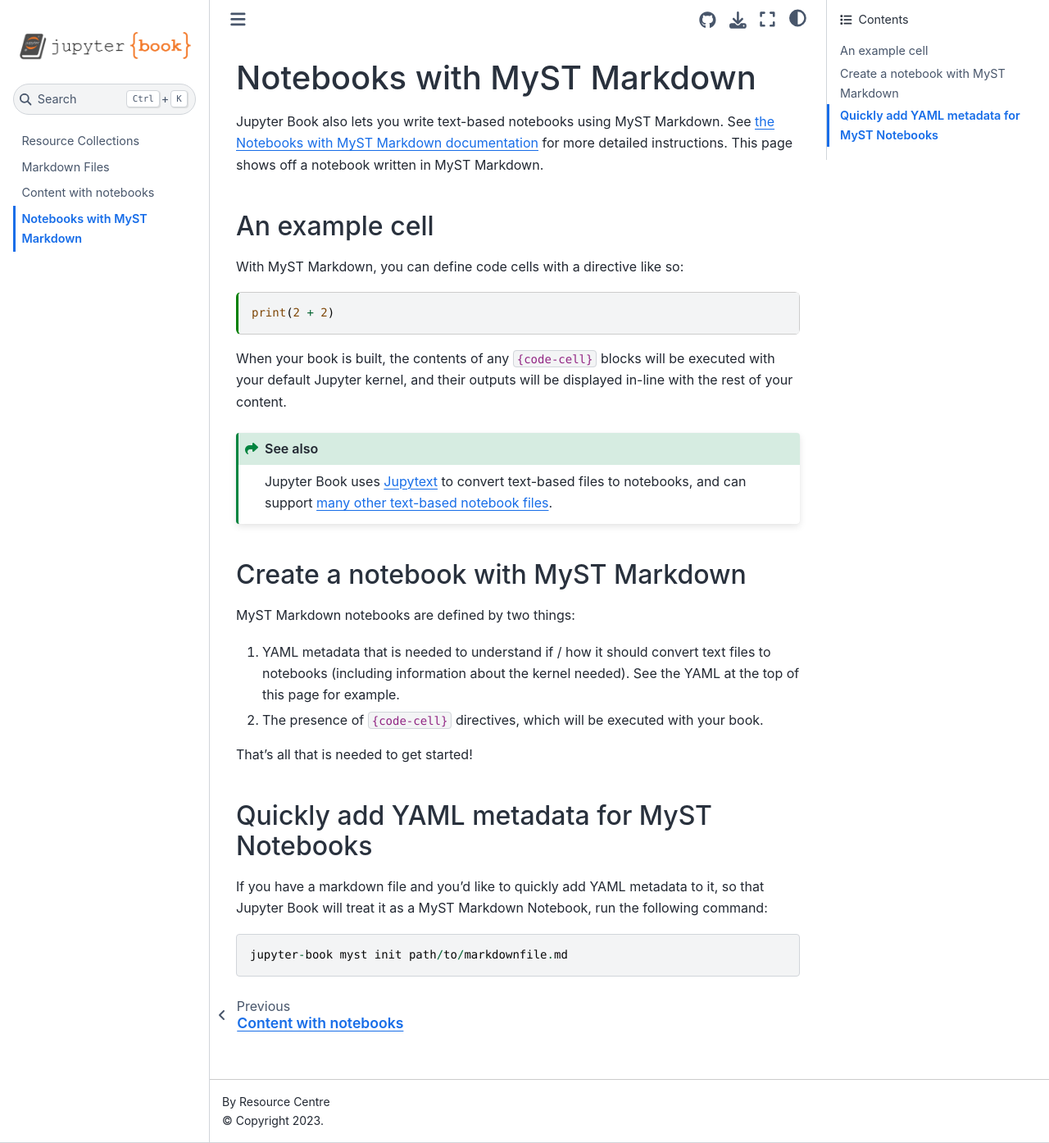
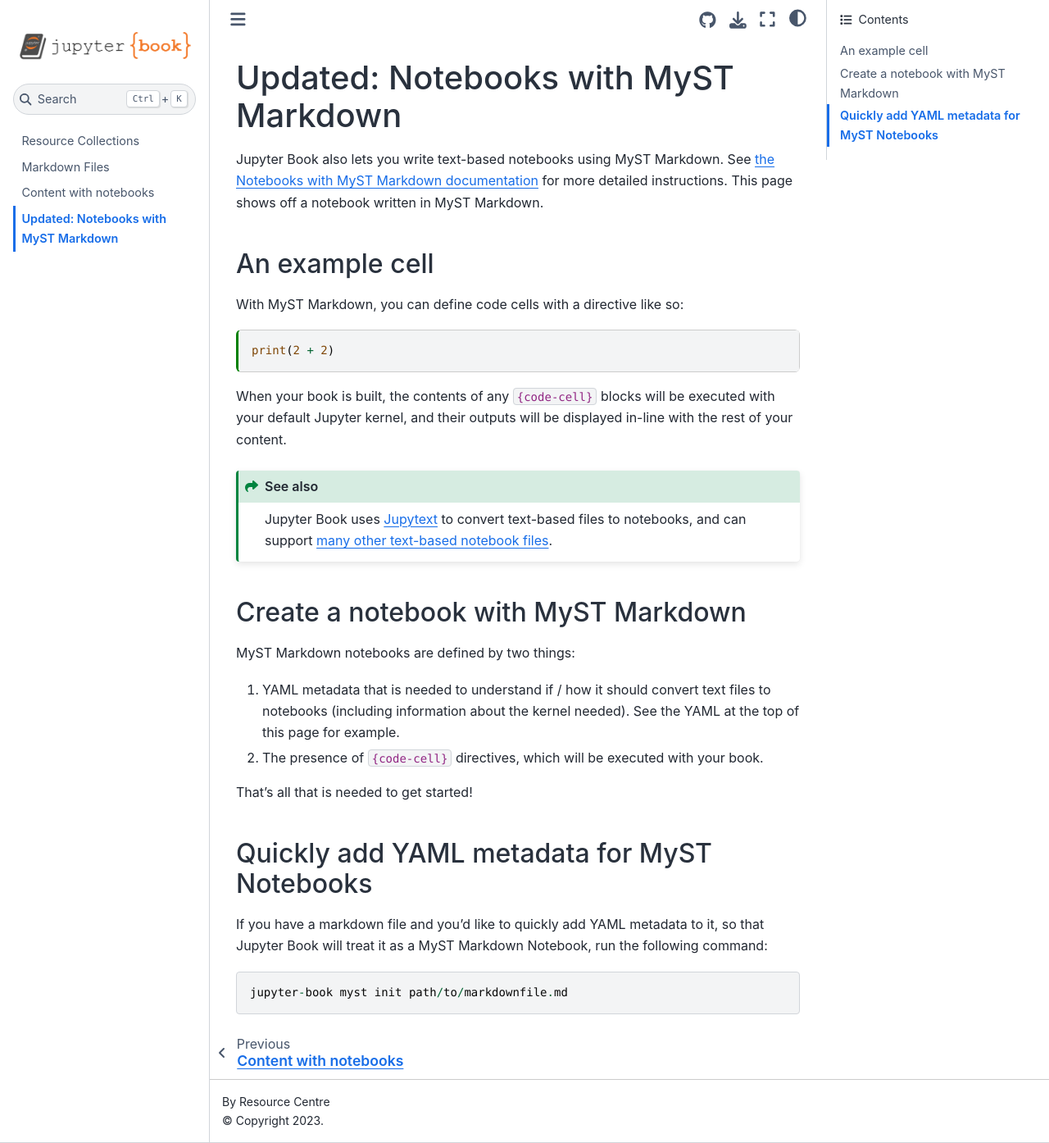
Before and after one commit to jwhitney/resource-collection, a Jupyter Book: the page built from markdown-notebooks.md, in a window 1280 px wide and 1394 px high. Shown: the whole window at 82% size. Built offline with Jupyter Book 1.0.4 settings and Sphinx 7.4.7 and the Sphinx Book theme 1.1.4, drawn with Linux system fonts in a browser that asks for light colours.

Commit message:
Update markdown-notebooks.md

```diff
--- a/markdown-notebooks.md
+++ b/markdown-notebooks.md
@@ -13,7 +13,7 @@
   name: python3
 ---
 
-# Notebooks with MyST Markdown
+# Updated: Notebooks with MyST Markdown
 
 Jupyter Book also lets you write text-based notebooks using MyST Markdown.
 See [the Notebooks with MyST Markdown documentation](https://jupyterbook.org/file-types/myst-notebooks.html) for more detailed instructions.
```
